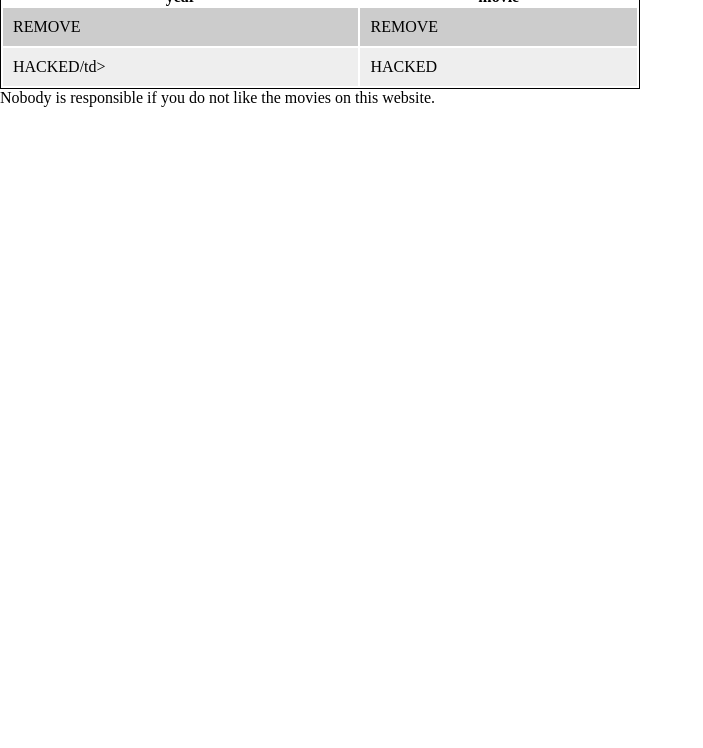
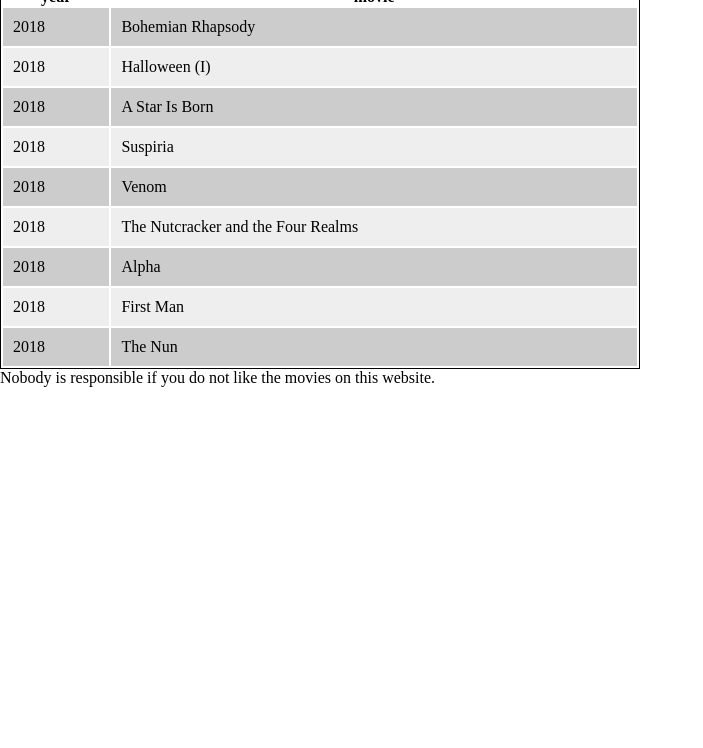
Before and after one commit to verhulstd/meraki-movies, a website: page index.html in a window 1280 px wide. Shown: the part 52-800 px from the top of the page, without its empty margins (0-703 px from the left). Drawn offline with nearby package versions, Linux system fonts and the light colour scheme; files that its build step writes are made by us from their sources; a web font is replaced by a local one.

Commit message:
Feature add movie 1 (#4)
added alot of movies

```diff
--- a/index.html
+++ b/index.html
@@ -17,12 +17,40 @@
             <th>movie</th>
         </tr>
         <tr>
-            <td>REMOVE</td>
-            <td>REMOVE</td>
+            <td>2018</td>
+            <td>Bohemian Rhapsody</td>
         </tr>
         <tr>
-            <td>HACKED/td>
-            <td>HACKED</td>
+            <td>2018</td>
+            <td>Halloween (I)</td>
+        </tr>
+        <tr>
+            <td>2018</td>
+            <td>A Star Is Born</td>
+        </tr>
+        <tr>
+            <td>2018</td>
+            <td>Suspiria</td>
+        </tr>
+        <tr>
+            <td>2018</td>
+            <td>Venom</td>
+        </tr>
+        <tr>
+            <td>2018</td>
+            <td>The Nutcracker and the Four Realms</td>
+        </tr>
+        <tr>
+            <td>2018</td>
+            <td>Alpha</td>
+        </tr>
+        <tr>
+            <td>2018</td>
+            <td>First Man</td>
+        </tr>
+        <tr>
+            <td>2018</td>
+            <td>The Nun</td>
         </tr>
     </table>
     <footer>Nobody is responsible if you do not like the movies on this website.</footer>
```
Also changed, not shown: movies.txt (added, +9 -0 lines).
